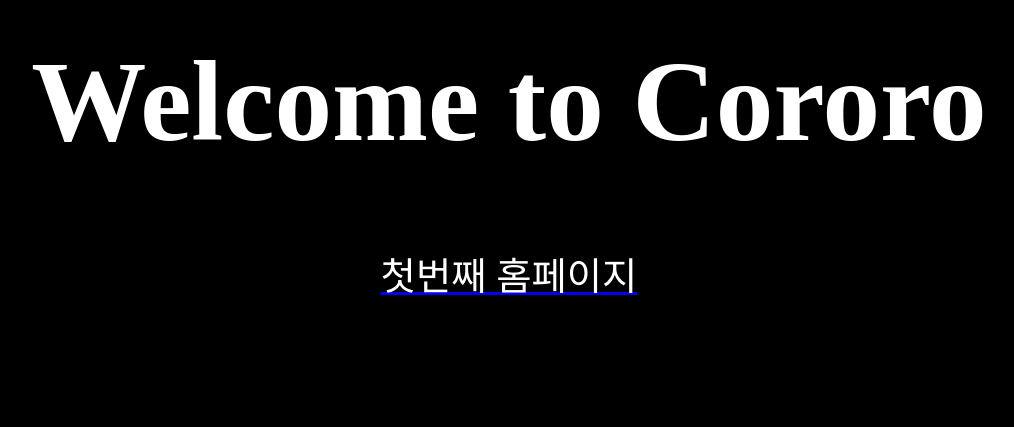
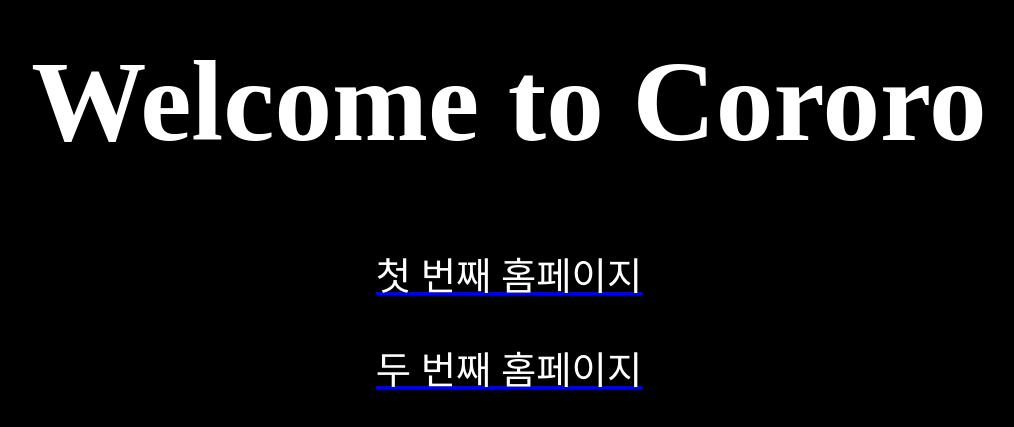
Before and after one commit to jh-choi-ce/cororostudy, a plain HTML site: page index.html in a window 1280 px wide. Shown: the part 119-546 px from the top of the page, without its empty margins (131-1145 px from the left). Drawn offline with Linux system fonts and the light colour scheme.

Commit message:
Update index.html

```diff
--- a/index.html
+++ b/index.html
@@ -29,7 +29,9 @@
 	<body>
 		<h1>Welcome to Cororo</h1>
 		<a href="first.html">
-            <p>첫번째 홈페이지</p>
+            <p>첫 번째 홈페이지</p>
+        <a href="second.html">
+            <p>두 번째 홈페이지</p>
         </a>
 	</body>
 
```
